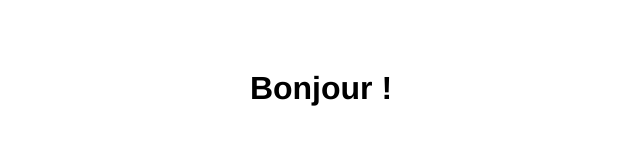
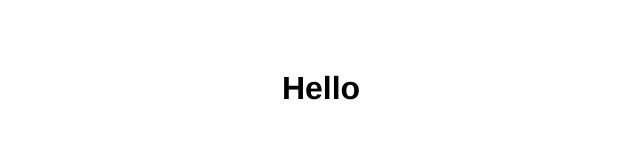
Before and after one commit to FullJojo/hello, a plain HTML site: page index.html in a window 1280 px wide. Shown: the part 271-416 px from the top of the page, without its empty margins (327-967 px from the left). Drawn offline with Linux system fonts and the light colour scheme.

Commit message:
Hi -> Hello

```diff
--- a/index.html
+++ b/index.html
@@ -15,6 +15,6 @@
     }
 </style>
 <body>
-    <h1>Bonjour !</h1>
+    <h1>Hello</h1>
 </body>
 </html>
```
